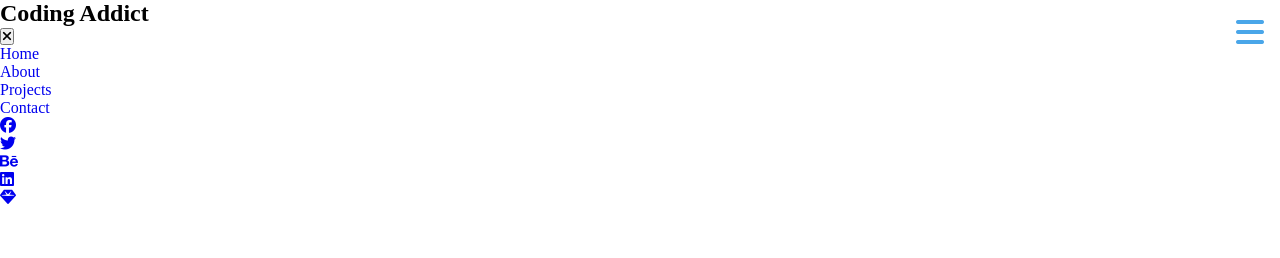
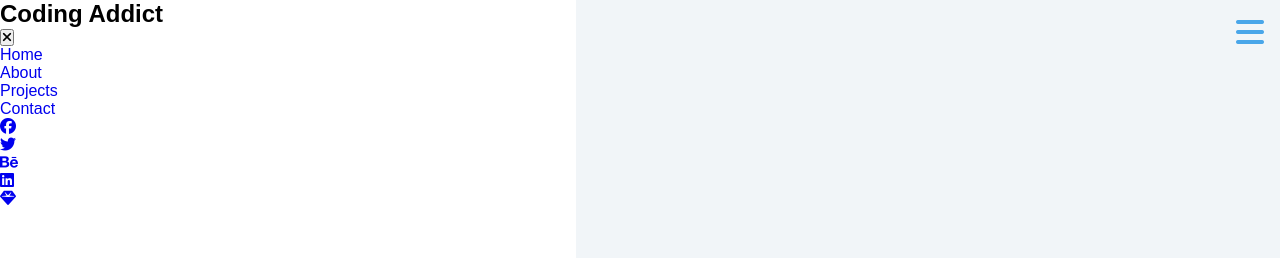
Before and after one commit to AngeloCornelio/sidebar, a website: page index.html in a window 1280 px wide. Shown: the top 258 px of the page. Drawn offline with Linux system fonts and the light colour scheme.

Commit message:
Give sidebar and body different background colors

```diff
--- a/styles.css
+++ b/styles.css
@@ -3,6 +3,7 @@ body, button, section, h2, ul, li, a {
     padding: 0;
     text-decoration: none;
     list-style: none;
+    font-family: sans-serif;
 }
 
 .toggle {
@@ -13,3 +14,13 @@ body, button, section, h2, ul, li, a {
     font-size: 2em;
     padding: 0.5em;
 }
+
+body {
+    background-color: #f1f5f8;
+}
+
+.side-nav {
+    background-color: white;
+    width: 45%; /* Temporary; to be moved to show class */
+    height: 100vh;
+}
```
